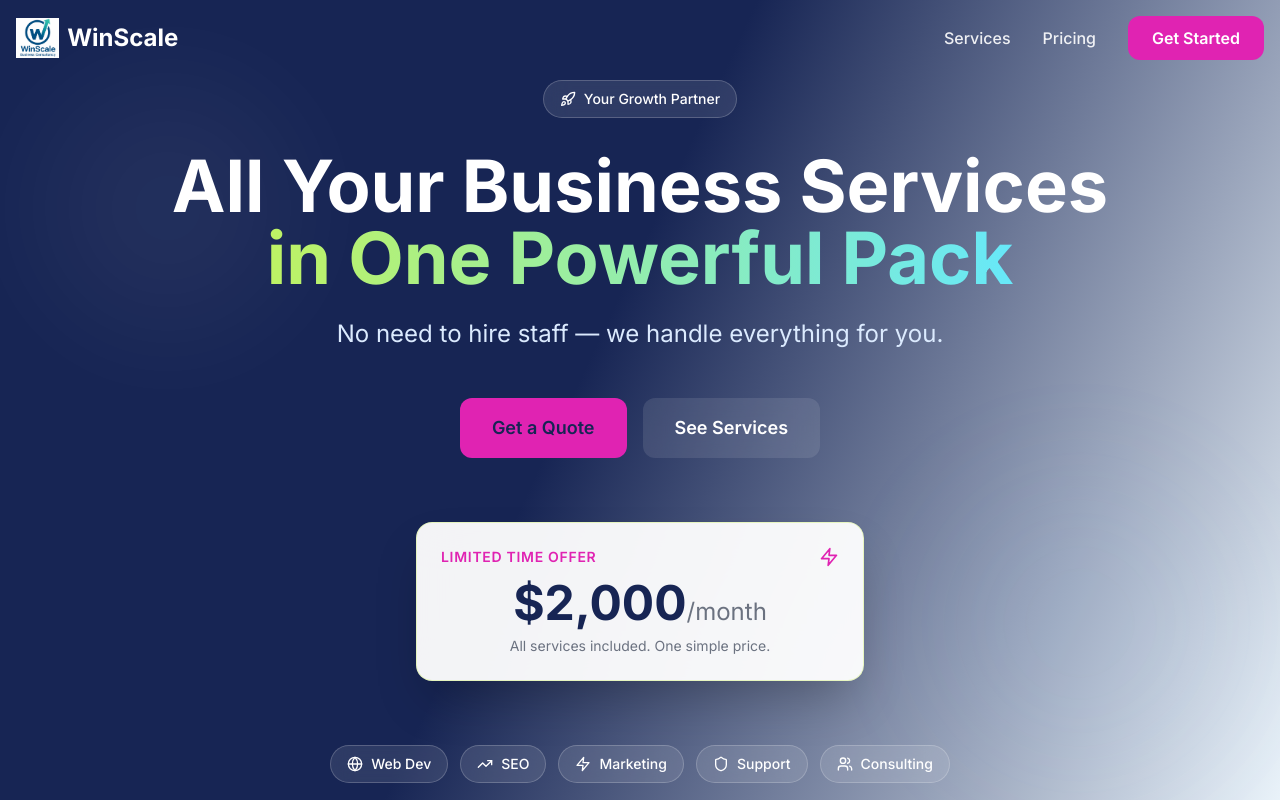
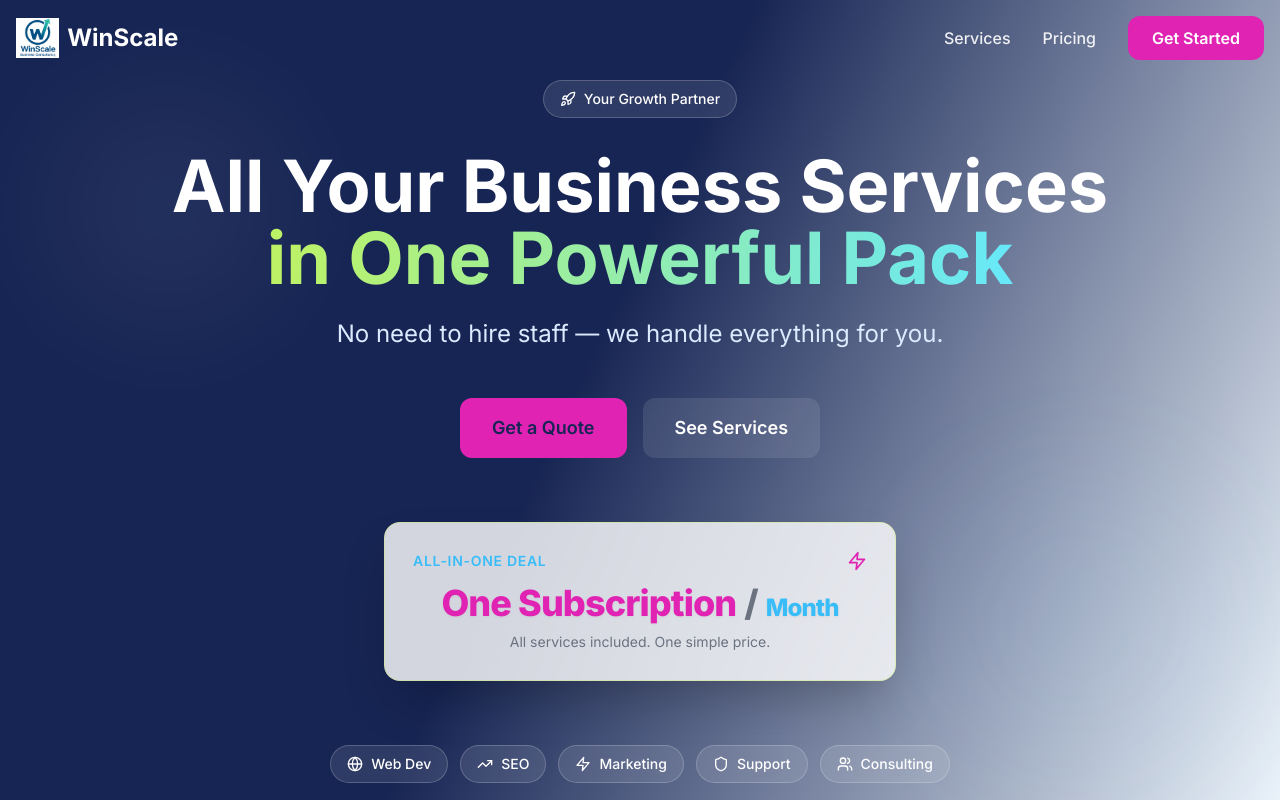
Before and after one commit to vibek01/WINSCALE_V2, a React (Vite) app: page / in a window 1280 px wide. Shown: the top 800 px of the page. Built offline with nearby package versions, Linux system fonts and the light colour scheme.

Commit message:
Modified : The subscription section  of Hero Component

```diff
--- a/src/components/Hero.tsx
+++ b/src/components/Hero.tsx
@@ -11,15 +11,16 @@ export default function Hero() {
   return (
     <section
       className="relative min-h-[90vh] flex items-center justify-center overflow-hidden px-4 py-20"
-      // This will now use the new, more impactful indigo-to-blue gradient
       style={{ background: colors.grad1 }}
     >
+      {/* soft ambient blobs */}
       <div className="absolute inset-0 opacity-10">
         <div className="absolute top-20 left-10 w-64 h-64 bg-white rounded-full blur-3xl animate-pulse"></div>
         <div className="absolute bottom-20 right-10 w-80 h-80 bg-blue-300 rounded-full blur-3xl animate-pulse delay-1000"></div>
       </div>
 
       <div className="relative z-10 max-w-6xl mx-auto text-center">
+        {/* chip */}
         <div className="mb-8 flex justify-center">
           <div className="inline-flex items-center gap-2 bg-white/10 backdrop-blur-md px-4 py-2 rounded-full border border-white/20">
             <Rocket className="w-4 h-4 text-white" />
@@ -27,10 +28,9 @@ export default function Hero() {
           </div>
         </div>
 
+        {/* hero heading */}
         <h1 className="text-4xl sm:text-5xl md:text-6xl lg:text-7xl font-bold text-white mb-6 leading-tight">
           All Your Business Services<br />
-          {/* --- Updated Text Gradient --- */}
-          {/* Changed from orange to a vibrant lime-to-cyan gradient that pops */}
           <span className="bg-gradient-to-r from-lime-300 to-cyan-300 bg-clip-text text-transparent">
             in One Powerful Pack
           </span>
@@ -40,17 +40,12 @@ export default function Hero() {
           No need to hire staff — we handle everything for you.
         </p>
 
+        {/* cta buttons */}
         <div className="flex flex-col sm:flex-row gap-4 justify-center mb-16">
           <button
             onClick={() => scrollToSection('pricing')}
             className="px-8 py-4 rounded-xl font-semibold text-lg transition-all hover:scale-105 hover:shadow-2xl"
-            style={{
-              // This now uses the new electric lime accent color
-              background: colors.accent,
-              // --- Updated text color for better contrast ---
-              // Changed from 'white' to the new dark primary color for readability
-              color: colors.primary
-            }}
+            style={{ background: colors.accent, color: colors.primary }}
           >
             Get a Quote
           </button>
@@ -62,37 +57,63 @@ export default function Hero() {
           </button>
         </div>
 
+        {/* redesigned pricing/offer card (NO numeric price) */}
         <div
-          className="max-w-md mx-auto backdrop-blur-xl rounded-2xl p-6 border shadow-2xl"
+          className="max-w-lg mx-auto backdrop-blur-xl rounded-2xl p-7 border shadow-2xl"
           style={{
-            backgroundColor: 'rgba(255, 255, 255, 0.95)',
-            // --- Updated border color ---
-            // Replaced the hardcoded orange RGBA with one based on the new lime accent
-            borderColor: 'rgba(196, 240, 60, 0.3)'
+            backgroundColor: 'rgba(255, 255, 255, 0.81)',
+            borderColor: 'rgba(196, 240, 60, 0.3)',
           }}
         >
           <div className="flex items-center justify-between mb-3">
-            <span className="text-sm font-semibold uppercase tracking-wider" style={{ color: colors.accent }}>
-              Limited Time Offer
+            <span
+              className="text-xs sm:text-sm font-semibold uppercase tracking-wider"
+              style={{ color: colors.secondary }}
+            >
+              All-in-One Deal
             </span>
             <Zap className="w-5 h-5" style={{ color: colors.accent }} />
           </div>
-          <div className="text-5xl font-bold mb-2" style={{ color: colors.primary }}>
-            $2,000
-            <span className="text-2xl font-normal" style={{ color: colors.muted }}>/month</span>
-          </div>
+
+          {/* Big stylish headline */}
+          {/* Big stylish headline - Alternative with SOLID colors */}
+        <div
+        className="
+            flex items-baseline justify-center whitespace-nowrap
+            mb-2 font-extrabold tracking-tight
+            text-4xl sm:text-5xl md:text-4xl
+            leading-none
+        "
+        >
+        <span
+            className="drop-shadow-sm"
+            style={{ color: colors.accent }} /* Use vibrant magenta for the main text */
+        >
+            One Subscription
+        </span>
+        <span className="mx-2" style={{ color: colors.muted }}>/</span>
+        <span
+            className="text-2xl sm:text-3xl md:text-2xl drop-shadow-sm"
+            style={{ color: colors.secondary }} /* Use sky blue for the secondary text */
+        >
+            Month
+        </span>
+        </div>
+
+          {/* keep this EXACT line as requested */}
           <p className="text-sm" style={{ color: colors.muted }}>
             All services included. One simple price.
           </p>
         </div>
 
+        {/* service chips */}
         <div className="mt-16 flex flex-wrap justify-center gap-3 max-w-3xl mx-auto">
           {[
             { icon: Globe, label: 'Web Dev' },
             { icon: TrendingUp, label: 'SEO' },
             { icon: Zap, label: 'Marketing' },
             { icon: Shield, label: 'Support' },
-            { icon: Users, label: 'Consulting' }
+            { icon: Users, label: 'Consulting' },
           ].map(({ icon: Icon, label }) => (
             <div
               key={label}
```
Also changed, not shown: src/public/file_00000000370861fd9cd7e75c334738c2-removebg-preview.png (added).
